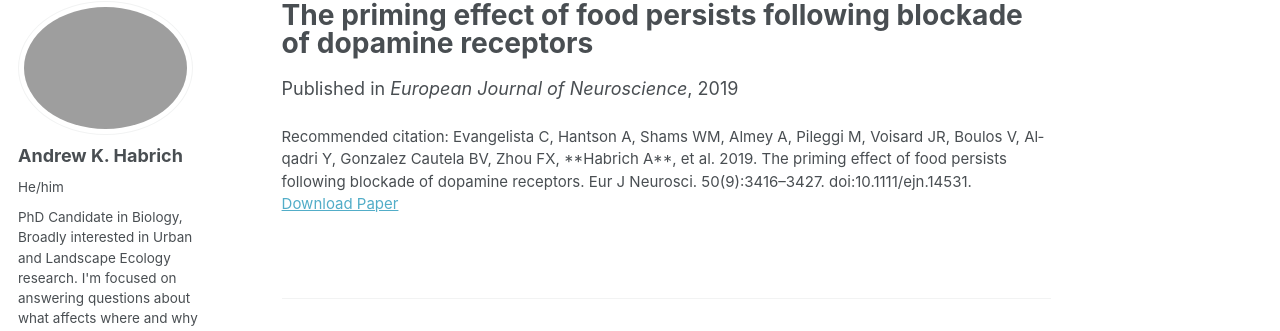
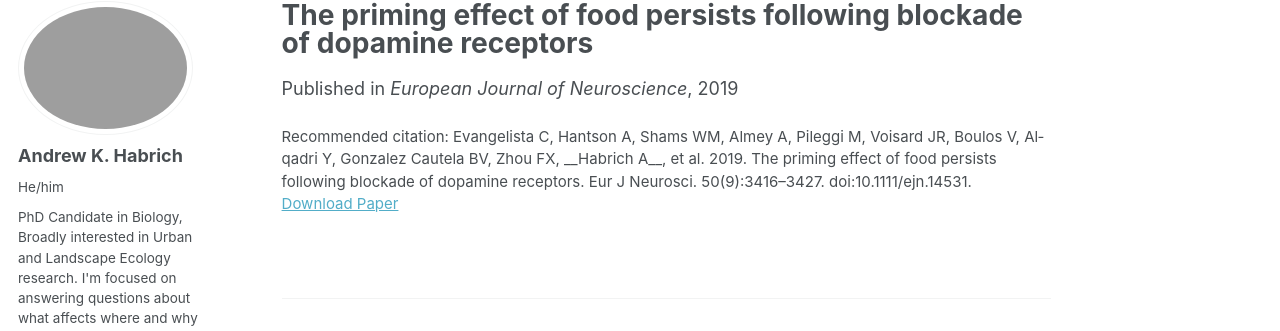
Before and after one commit to drewhabrich/drewhabrich.github.io, a Jekyll site: the page built from _publications/paper-title-number-1.md, in a window 1280 px wide and 1022 px high. Shown: the part 105-436 px from the top of the window. Built offline with Jekyll 4.4.1, drawn with Linux system fonts in a browser that asks for light colours; some web fonts are replaced.

```diff
--- a/_publications/paper-title-number-1.md
+++ b/_publications/paper-title-number-1.md
@@ -4,5 +4,5 @@ collection: publications
 date: 2019-07-27
 venue: 'European Journal of Neuroscience'
 paperurl: 'https://onlinelibrary.wiley.com/doi/10.1111/ejn.14531'
-citation: 'Evangelista C, Hantson A, Shams WM, Almey A, Pileggi M, Voisard JR, Boulos V, Al‐qadri Y, Gonzalez Cautela BV, Zhou FX, **Habrich A**, et al. 2019. The priming effect of food persists following blockade of dopamine receptors. Eur J Neurosci. 50(9):3416–3427. doi:10.1111/ejn.14531.'
+citation: 'Evangelista C, Hantson A, Shams WM, Almey A, Pileggi M, Voisard JR, Boulos V, Al‐qadri Y, Gonzalez Cautela BV, Zhou FX, __Habrich A__, et al. 2019. The priming effect of food persists following blockade of dopamine receptors. Eur J Neurosci. 50(9):3416–3427. doi:10.1111/ejn.14531.'
 ---
```
